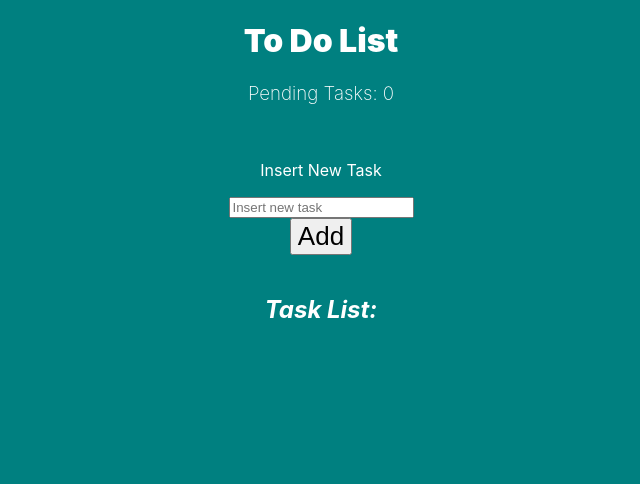
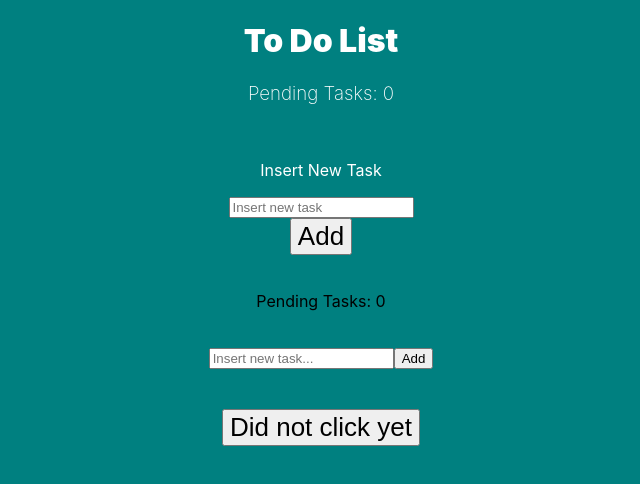
Before and after one commit to jaimegarcamo/react-todo-list, a React (Vite) app: page / in a window 1280 px wide. Shown: the top 484 px of the page, without its empty margins (319-959 px from the left). Built offline with nearby package versions, Linux system fonts and the light colour scheme.

Commit message:
add userState to do the dynamic task list

```diff
--- a/src/App.css
+++ b/src/App.css
@@ -17,9 +17,19 @@
   font-weight: 200;
 }
 
+.task-list-header{
+  color:white;
+  font-style: oblique;
+}
+
 .task-list{
   color:white;
   font-style: oblique;
+  text-align : "center";
+}
+
+li{
+  text-align : "center";
 }
 
 .App-logo {
--- a/src/App.jsx
+++ b/src/App.jsx
@@ -2,7 +2,8 @@ import React from 'react'
 import Input from './components/Input.jsx'
 import PendingTasks from './components/PendingTasks.jsx'
 import ButtonAdd from './components/ButtonAdd.jsx'
-import List from './components/List.jsx'
+import TaskList from './components/TaskList.jsx'
+import Counter from './components/Counter.jsx'
 import './App.css'
 
 
@@ -21,7 +22,9 @@ function App() {
       <Input />
       <ButtonAdd />
       <br></br>
-      <List />
+      <TaskList />
+      <br></br>
+      <Counter defaultValue={0}/>
     </div>
 
   )
--- /dev/null
+++ b/src/components/Counter.jsx
@@ -0,0 +1,18 @@
+import React, {useState} from 'react'
+
+const Counter = ({defaultValue}) => {
+    const [count, setCount] = useState(defaultValue);
+
+    function increment(){
+        setCount(count + 1)
+    }
+
+
+    return (
+           <button onClick={increment}>
+               {count === 0 ? "Did not click yet" : `Clicked ${count}`}
+            </button>
+    )
+}
+
+export default Counter
--- a/src/components/List.jsx
+++ /dev/null
@@ -1,12 +0,0 @@
-import React from 'react'
-
-const List = () => {
-    return (
-        <div>
-            <h2 className="task-list">Task List:</h2>
-            <ul></ul>
-        </div>
-    )
-}
-
-export default List
--- a/src/components/PendingTasks.jsx
+++ b/src/components/PendingTasks.jsx
@@ -1,9 +1,17 @@
 import React from 'react'
 
-const PendingTasks = ({pendingTasks}) => {
+const PendingTasks = () => {
+    let tasksLength;
+    if(localStorage.getItem("tasks")){
+        tasksLength = localStorage.getItem("tasks").split(",").length
+    }
+    else{
+        tasksLength = 0;
+    }
+
     return (
         <div>
-            <h3 className="pending-tasks-text">Pending Tasks: {pendingTasks}</h3>
+            <h3 className="pending-tasks-text">Pending Tasks: {tasksLength}</h3>
         </div>
     )
 }
--- /dev/null
+++ b/src/components/TaskList.jsx
@@ -0,0 +1,63 @@
+import React, {useState} from 'react'
+import '../App.css'
+
+
+
+//     const [task, setTask] = useState("")
+
+//     function AddNext(){
+//             const tasks = task;
+//             setTask([...task],)
+//     }
+
+//     return (
+//         <div>
+//             <h2 className="task-list-header">Task List:</h2>
+//             <ul className="task-list">
+//                 {tasks.map(title => <li key={title}>{title}</li>)}
+//             </ul>
+//         </div>
+//     )
+// }
+
+//export default List
+
+
+
+const TaskList = () => {
+
+    const [text, setText] = useState("")
+    const [task, setTask] = useState([])
+    const [number, setNumber] = useState(0)
+
+    function handleSubmit(event){
+        event.preventDefault()
+        const newTasks = [...task, text];
+        setTask(newTasks)
+        localStorage.setItem("tasks",newTasks)
+        setText("")
+        event.target[0].focus()
+        setNumber(newTasks.length)
+
+    }
+
+
+
+    return(
+    <>
+    <form onSubmit={handleSubmit}>
+        <p>Pending Tasks: {number}</p>
+        <br></br>
+        <input placeholder="Insert new task..." name="input-task" value={text} onChange={event => setText(event.target.value)}/>
+        <input type="submit" value="Add" />
+    </form>
+    <ul className="task-list">
+        <h2>{text}</h2>
+        {task.map(title => <li key={title}>{title}</li>)}
+    </ul>
+
+    </>
+    )
+}
+
+export default TaskList
```
